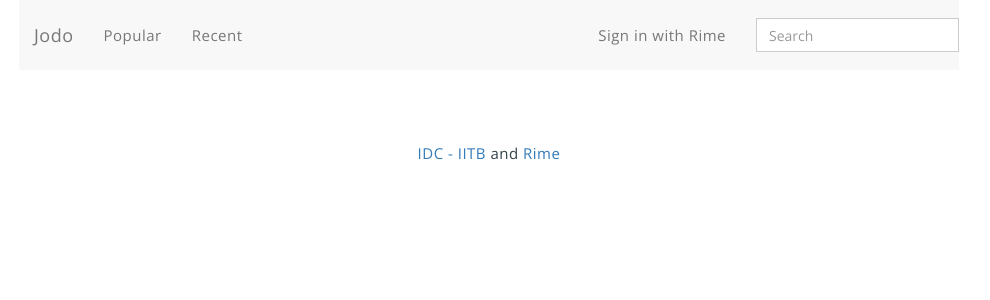
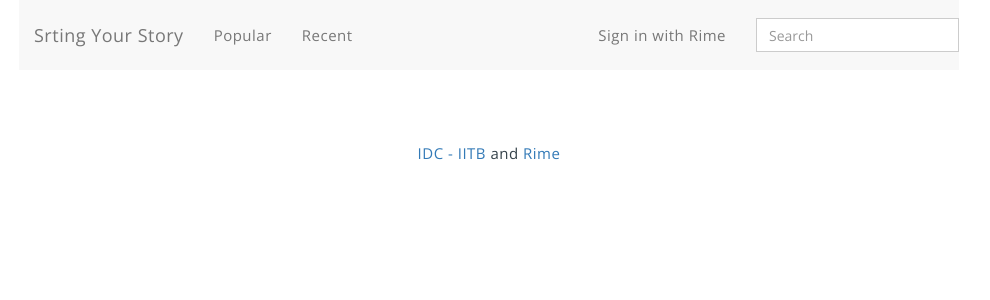
Before and after one commit to IITB-P13098/Jodo, a CodeIgniter app: page /jodo/ in a window 1280 px wide. Shown: the top 300 px of the page, without its empty margins (151-1141 px from the left). Run offline with CodeIgniter, Linux system fonts and the light colour scheme; data that the repository does not hold is empty; some libraries are stand-ins or nearby versions.

Commit message:
renamed jodo to string your story

```diff
--- a/application/views/base.php
+++ b/application/views/base.php
@@ -2,7 +2,7 @@
 
 <html lang="en">
   <head>
-    <title><?php if (!empty($page_title)) echo $page_title.' - '; ?>JODO</title>
+    <title><?php if (!empty($page_title)) echo $page_title.' - '; ?>Srting Your Story</title>
     <meta charset="utf-8">
 
     <!--non-responsive <meta name="viewport" content="width=device-width, initial-scale=1.0"> !-->
--- a/application/views/header.php
+++ b/application/views/header.php
@@ -8,7 +8,7 @@
           <span class="icon-bar"></span>
           <span class="icon-bar"></span>
         </button>
-        <a class="navbar-brand" href="<?php echo base_url(); ?>">Jodo</a>
+        <a class="navbar-brand" href="<?php echo base_url(); ?>">Srting Your Story</a>
       </div>
 
       <div class="collapse navbar-collapse" id="bs-example-navbar-collapse-1">
```
